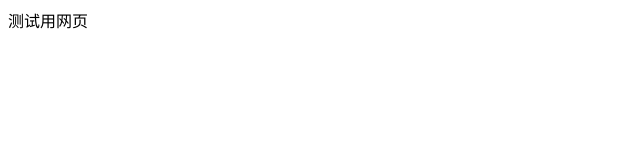
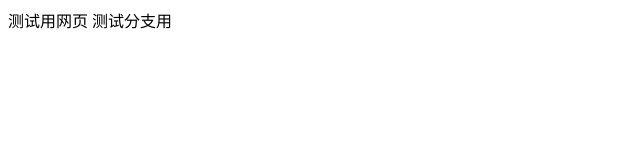
Before and after one commit to MakeBigMelon/myselfpages, a plain HTML site: page index.html in a window 1280 px wide. Shown: the whole page, without its empty margins (0-640 px from the left). Drawn offline with Linux system fonts and the light colour scheme.

Commit message:
test branch

```diff
--- a/index.html
+++ b/index.html
@@ -6,5 +6,6 @@
 </head>
 <body>
     测试用网页
+    测试分支用
 </body>
 </html>
```
